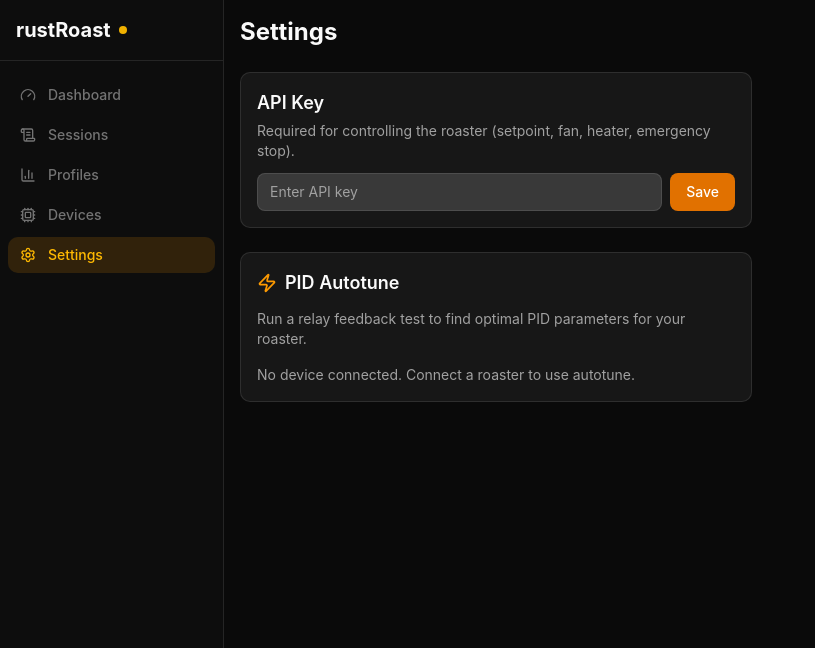
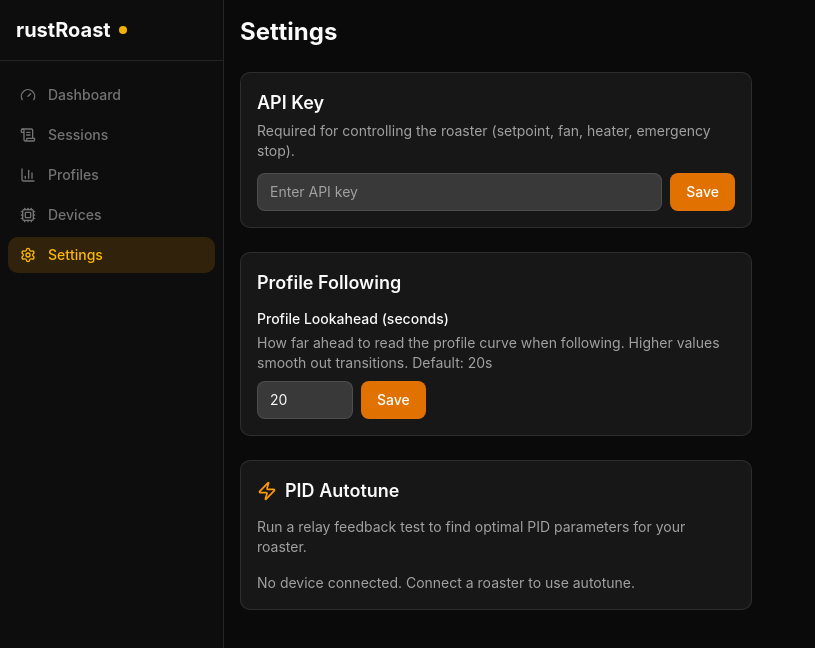
Before and after one commit to jsprague84/rustRoast, a SvelteKit app in the folder apps/dashboard/: page /settings in a window 1280 px wide. Shown: the top 648 px of the page, without its empty margins (0-815 px from the left). Built offline with nearby package versions, Linux system fonts and the light colour scheme; no server answers.

Commit message:
feat: PF-010 - Add lookahead setting to settings page
Co-Authored-By: Claude Opus 4.6 <noreply@anthropic.com>

```diff
--- a/apps/dashboard/src/routes/settings/+page.svelte
+++ b/apps/dashboard/src/routes/settings/+page.svelte
@@ -1,13 +1,23 @@
 <script lang="ts">
-	import { hasApiKey, setApiKey, clearApiKey } from '$lib/api/client.js';
+	import { hasApiKey, setApiKey, clearApiKey, settings } from '$lib/api/client.js';
 	import AutotunePanel from '$lib/components/AutotunePanel.svelte';
 
 	let apiKey = $state('');
 	let saved = $state(false);
 	let hasKey = $state(false);
 
+	let lookahead = $state(20);
+	let lookaheadSaved = $state(false);
+
 	$effect(() => {
 		hasKey = hasApiKey();
+	});
+
+	$effect(() => {
+		settings.get().then((s) => {
+			const val = parseInt(s['profile_lookahead_seconds'] ?? '20', 10);
+			if (!isNaN(val)) lookahead = val;
+		});
 	});
 
 	function saveKey() {
@@ -23,6 +33,15 @@
 		clearApiKey();
 		apiKey = '';
 		hasKey = false;
+	}
+
+	function saveLookahead() {
+		const clamped = Math.max(5, Math.min(60, lookahead));
+		lookahead = clamped;
+		settings.set('profile_lookahead_seconds', String(clamped)).then(() => {
+			lookaheadSaved = true;
+			setTimeout(() => (lookaheadSaved = false), 2000);
+		});
 	}
 </script>
 
@@ -64,5 +83,37 @@
 		{/if}
 	</div>
 
+	<div class="rounded-lg border border-border bg-card p-4">
+		<h2 class="text-lg font-semibold text-foreground">Profile Following</h2>
+
+		<label for="lookahead" class="mt-3 block text-sm font-medium text-foreground">
+			Profile Lookahead (seconds)
+		</label>
+		<p class="mt-1 text-sm text-muted-foreground">
+			How far ahead to read the profile curve when following. Higher values smooth out transitions. Default: 20s
+		</p>
+		<div class="mt-2 flex gap-2">
+			<input
+				id="lookahead"
+				type="number"
+				min="5"
+				max="60"
+				step="1"
+				bind:value={lookahead}
+				onblur={saveLookahead}
+				class="w-24 rounded-md border border-border bg-input px-3 py-2 text-sm text-foreground focus:border-amber-500 focus:outline-none focus:ring-1 focus:ring-amber-500"
+			/>
+			<button
+				onclick={saveLookahead}
+				class="rounded-md bg-amber-600 px-4 py-2 text-sm font-medium text-white hover:bg-amber-700"
+			>
+				Save
+			</button>
+		</div>
+		{#if lookaheadSaved}
+			<p class="mt-2 text-sm text-green-400">Lookahead saved.</p>
+		{/if}
+	</div>
+
 	<AutotunePanel />
 </div>
```
